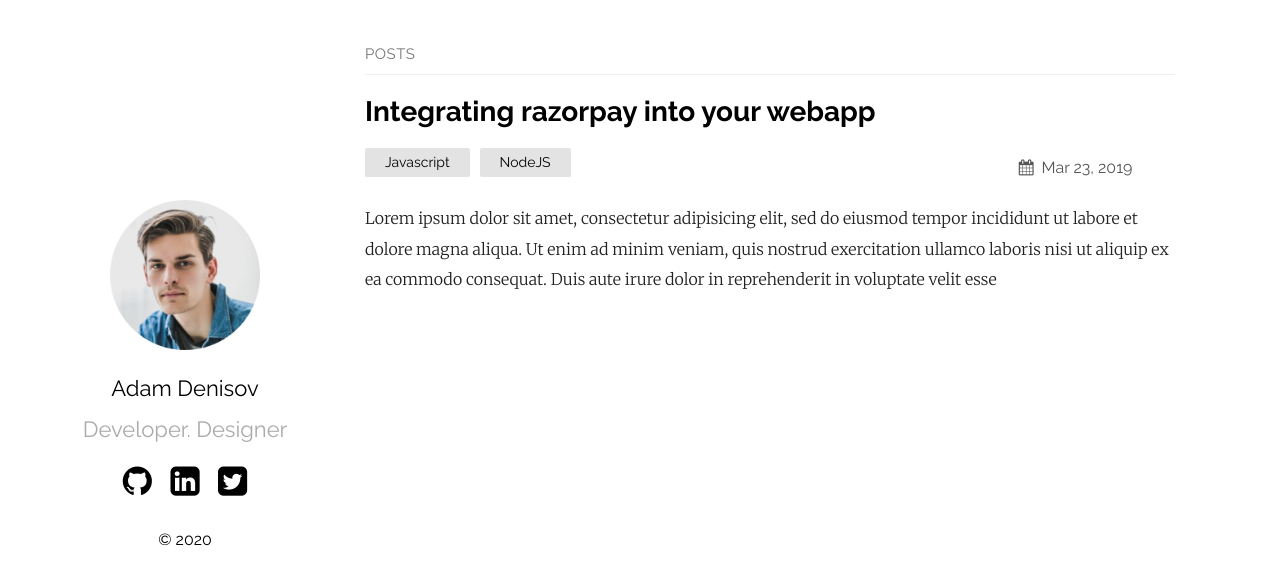
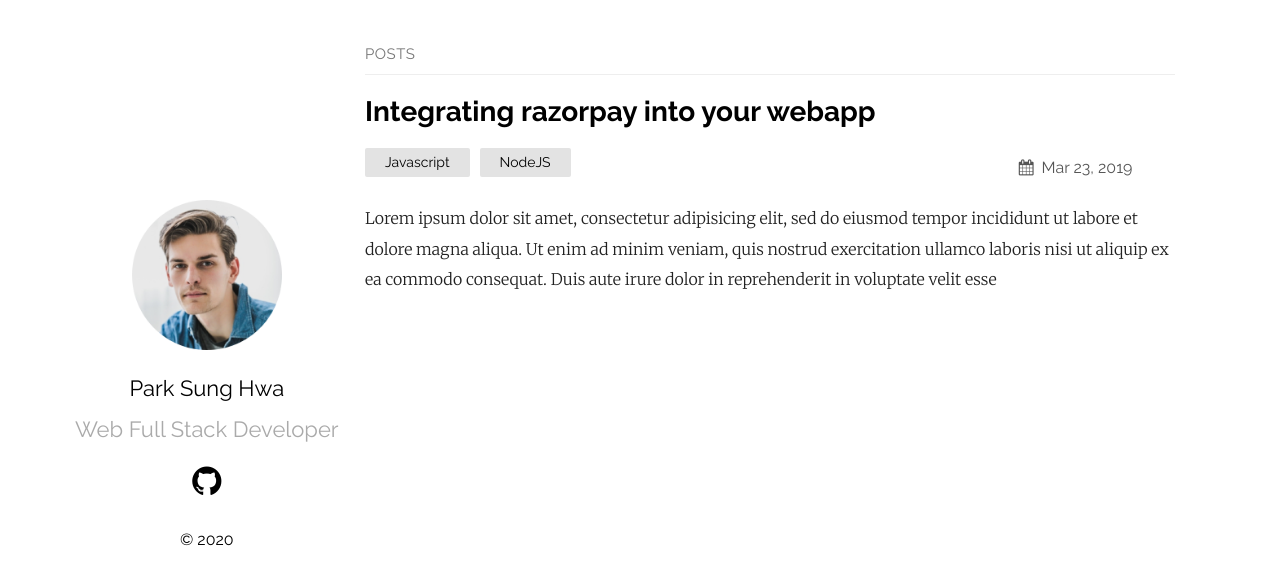
Before and after one commit to awesome-sh/awesome-sh.github.io, a Jekyll site: the page built from index.md, in a window 1280 px wide. Shown: the top 585 px of the page. Built offline with Jekyll 4.4.1, drawn with Linux system fonts in a browser that asks for light colours.

Commit message:
Update Profile

```diff
--- a/_config.yml
+++ b/_config.yml
@@ -1,6 +1,6 @@
-title: Your awesome title
-author: GitHub User
-email: your-email@domain.com
+title: Sung Hwa Github Blog
+author: Park Sung Hwa
+email: sihus@naver.com
 description: > # this means to ignore newlines until "show_exerpts:"
   Write an awesome description for your new site here. You can edit this
   line in _config.yml. It will appear in your document head meta (for
@@ -12,16 +12,14 @@ show_excerpts: true # set to true to show excerpts on the homepage
 sass:
   sass_dir: _sass
 plainwhite:
-  name: Adam Denisov
-  tagline: Developer. Designer
+  name: Park Sung Hwa
+  tagline: Web Full Stack Developer
   date_format: "%b %-d, %Y"
   sitemap: true # set to true to generate sitemap.xml content
 
   # generate social links in footer
   social_links:
-    twitter: thelehhman
-    github:  thelehhman
-    linkedIn: in/thelehhman
+    github:  seong880
     rss: rss
     # dribbble: jekyll
     # facebook: jekyll
```
